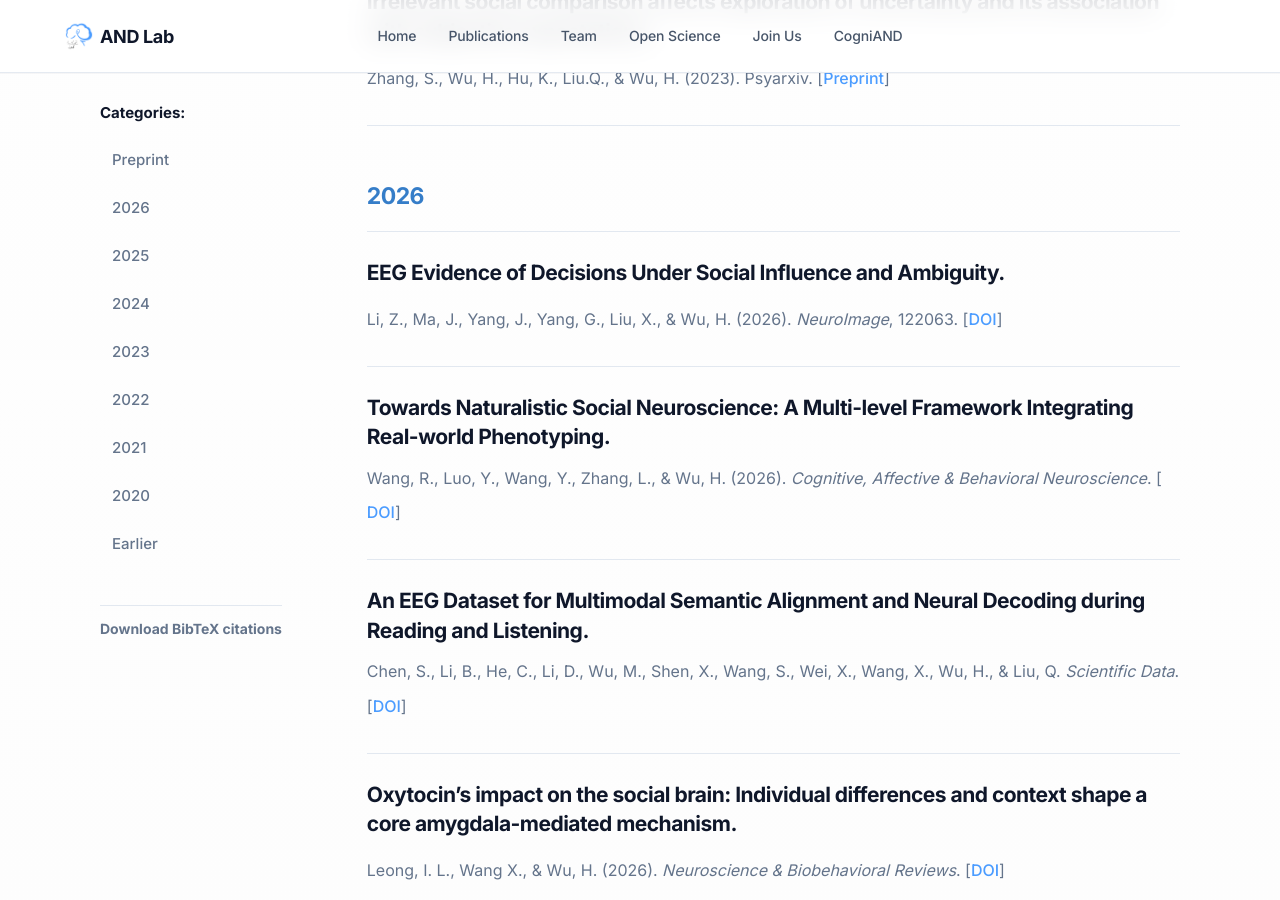
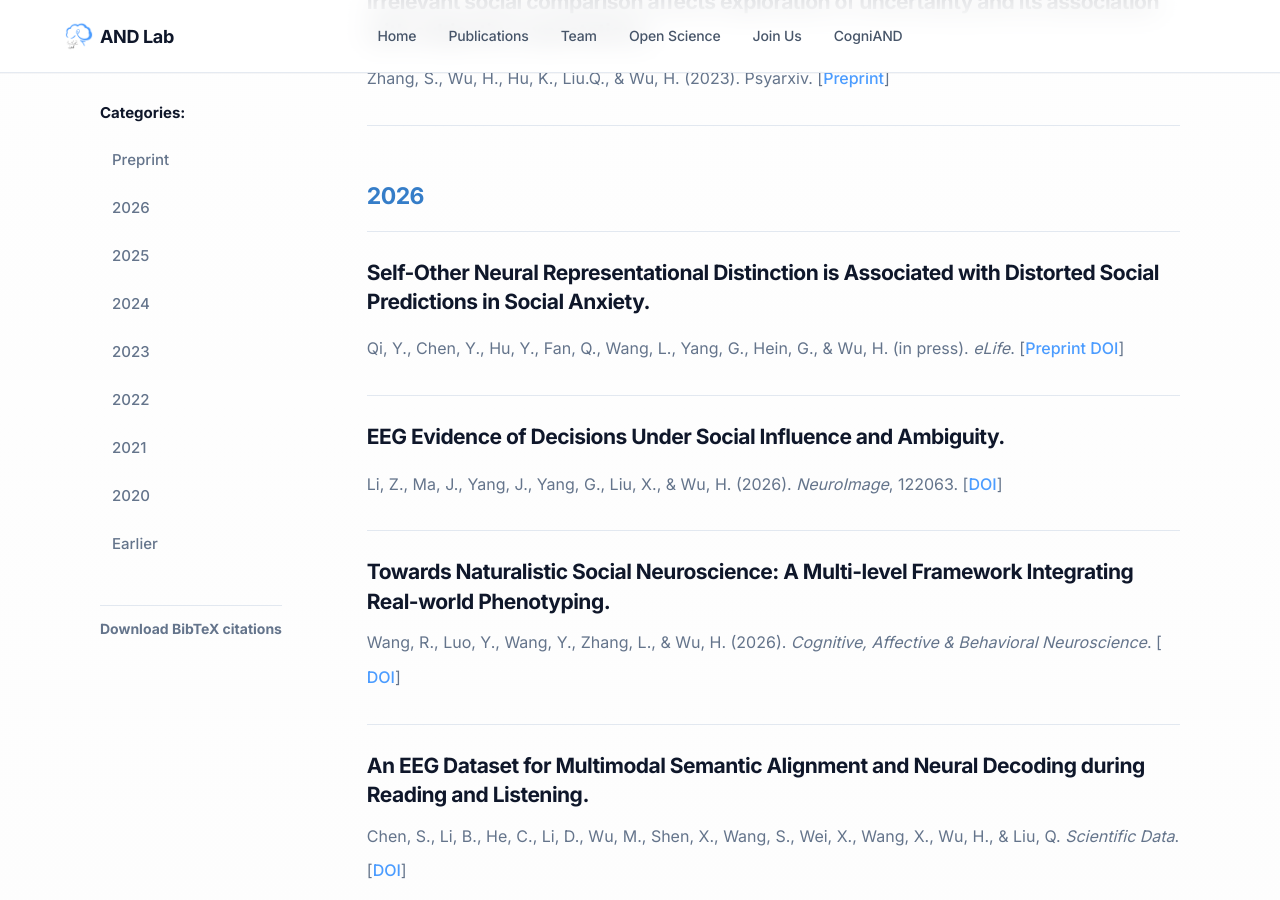
Before and after one commit to andlab-um/lab-website, a Jekyll site: the page built from _pages/publication.md, in a window 1280 px wide and 900 px high, scrolled down 1419 px. Built offline with Jekyll 4.4.1, drawn with Linux system fonts in a browser that asks for light colours; nearby versions of some CDN libraries; some web fonts are replaced; some of the changed text lies outside the part shown.

Commit message:
Update publication.md

```diff
--- a/_pages/publication.md
+++ b/_pages/publication.md
@@ -47,6 +47,9 @@ Zhang, S., Wu, H., Hu, K., Liu.Q., & Wu, H. (2023). **Irrelevant social comparis
 
 <section id="2026" class="publication-year" markdown="1">
 ### 2026
+
+Qi, Y., Chen, Y., Hu, Y., Fan, Q., Wang, L., Yang, G., Hein, G., & Wu, H. (in press). **Self-Other Neural Representational Distinction is Associated with Distorted Social Predictions in Social Anxiety**. *eLife*. [[Preprint DOI](https://doi.org/10.64898/2026.10.29.762906){:target="_blank"}]
+
 Li, Z., Ma, J., Yang, J., Yang, G., Liu, X., & Wu, H. (2026). **EEG Evidence of Decisions Under Social Influence and Ambiguity**. *NeuroImage*, 122063. [[DOI](https://doi.org/10.1016/j.neuroimage.2026.122063){:target="_blank"}]
 
 Wang, R., Luo, Y., Wang, Y., Zhang, L., & Wu, H. (2026). **Towards Naturalistic Social Neuroscience: A Multi-level Framework Integrating Real-world Phenotyping**. *Cognitive, Affective & Behavioral Neuroscience*. [[DOI](https://doi.org/10.3758/s13415-026-01413-5){:target="_blank"}]
```
